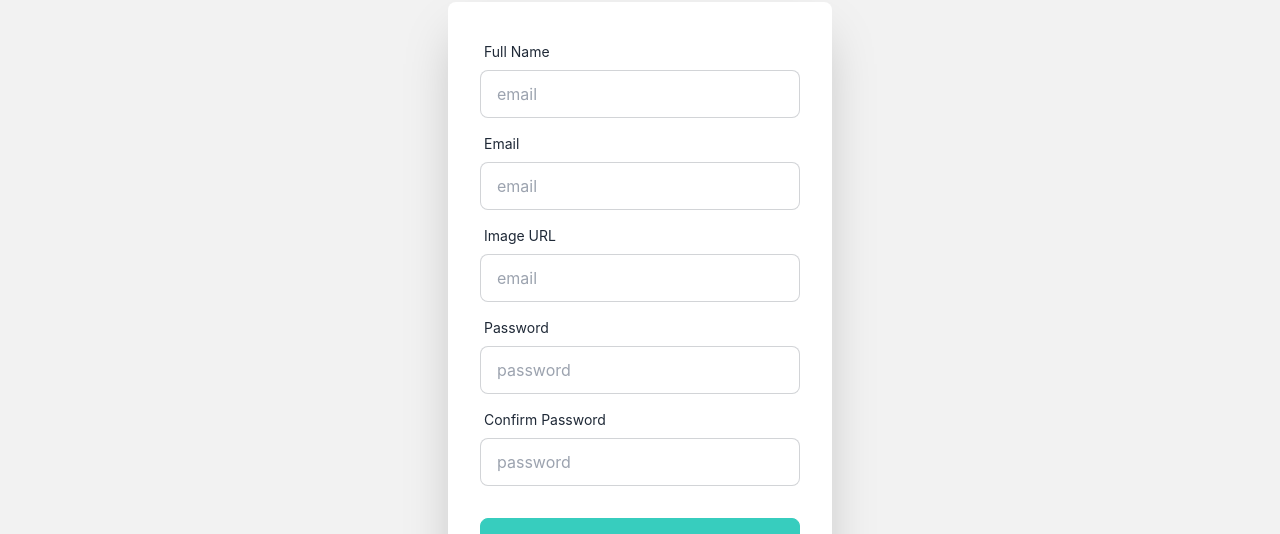
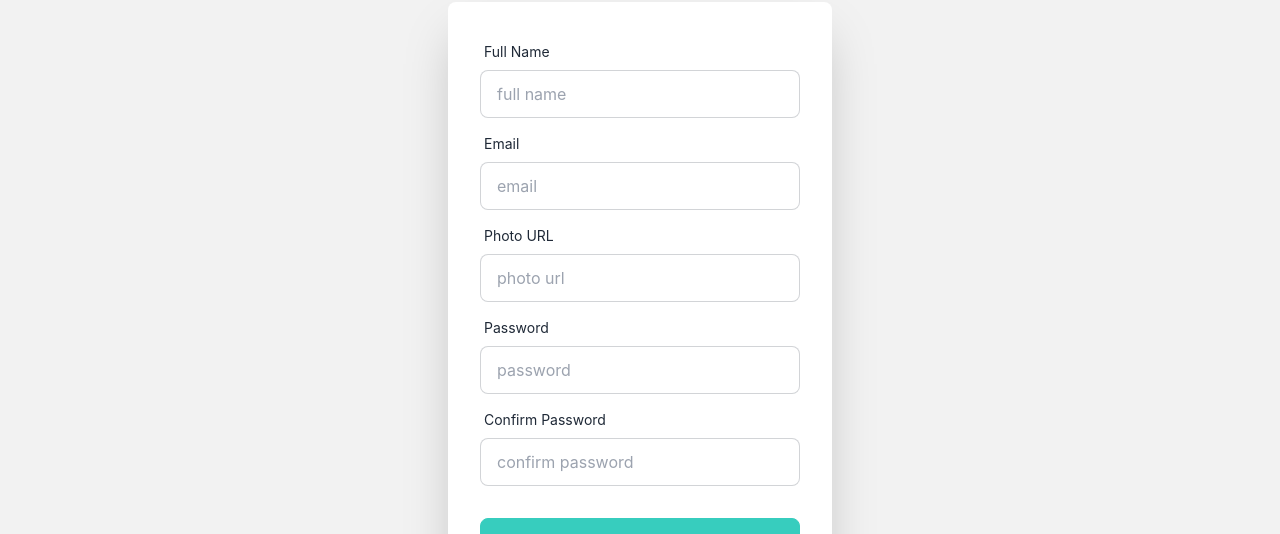
Before and after one commit to mamun4447/BeDeveloper-client, a React (Create React App) app: page /signup in a window 1280 px wide. Shown: the part 166-700 px from the top of the page. Built offline with nearby package versions, Linux system fonts and the light colour scheme.

Commit message:
input fuilds of signup update

```diff
--- a/src/components/Authentech/SingUp.jsx
+++ b/src/components/Authentech/SingUp.jsx
@@ -12,7 +12,7 @@ const SingUp = () => {
     const from = event.target;
     const name = from.name.value;
     const email = from.email.value;
-    const photoURL = from.photoURL.value;
+    const photoURL = from.imageURL.value;
     const password = from.password.value;
     const confirmPassword = from.confirmPass.value;
 
@@ -46,7 +46,7 @@ const SingUp = () => {
                 <input
                   type="text"
                   name="name"
-                  placeholder="email"
+                  placeholder="full name"
                   className="input input-bordered"
                   required
                 />
@@ -65,12 +65,12 @@ const SingUp = () => {
               </div>
               <div className="form-control">
                 <label className="label">
-                  <span className="label-text">Image URL</span>
+                  <span className="label-text">Photo URL</span>
                 </label>
                 <input
                   type="text"
                   name="imageURL"
-                  placeholder="email"
+                  placeholder="photo url"
                   className="input input-bordered"
                 />
               </div>
@@ -93,7 +93,7 @@ const SingUp = () => {
                 <input
                   type="password"
                   name="confirmPass"
-                  placeholder="password"
+                  placeholder="confirm password"
                   className="input input-bordered"
                   required
                 />
```
